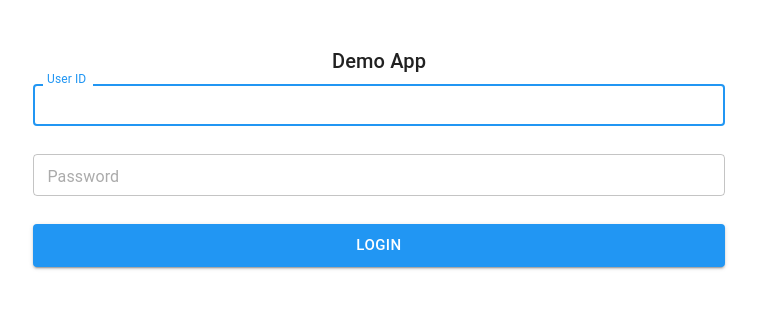
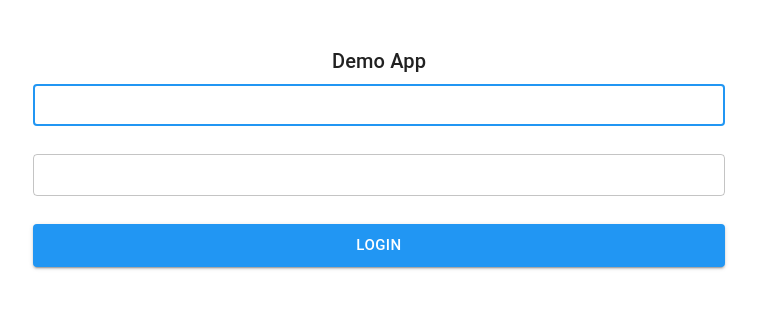
Before and after one commit to b72fdf59/demo-app, a Next.js app: page /login in a window 1280 px wide. Shown: the part 185-494 px from the top of the page, without its empty margins (261-1018 px from the left). Built offline with nearby package versions, Linux system fonts and the light colour scheme.

Commit message:
React hook form with mui

```diff
--- a/package.json
+++ b/package.json
@@ -14,7 +14,9 @@
     "@mui/material": "^5.8.7",
     "next": "12.2.1",
     "react": "18.2.0",
-    "react-dom": "18.2.0"
+    "react-dom": "18.2.0",
+    "react-hook-form": "^7.33.1",
+    "ulid": "^2.3.0"
   },
   "devDependencies": {
     "@types/node": "18.0.3",
--- /dev/null
+++ b/pages/api/login.ts
@@ -0,0 +1,23 @@
+import { NextApiRequest, NextApiResponse } from "next/types";
+import { ulid } from "ulid";
+
+export default function handler(req: NextApiRequest, res: NextApiResponse) {
+  const { username, password } = req.body;
+
+  // Optional logging to see the responses
+  console.log("body: ", username, password);
+
+  if (!username || !password) {
+    // Sends a HTTP bad request error code
+    return res
+      .status(400)
+      .json({ message: "Username or password name not found" });
+  }
+
+  if (username === "usergood") {
+    const randomUserId = ulid();
+    res.status(200).send(randomUserId);
+  } else {
+    res.status(200).send(username);
+  }
+}
--- a/pages/login.tsx
+++ b/pages/login.tsx
@@ -1,5 +1,7 @@
+import { Ref } from "react";
 import type { NextPage } from "next";
 import Head from "next/head";
+import { Controller, ControllerRenderProps, useForm } from "react-hook-form";
 
 import Box from "@mui/material/Box";
 import Button from "@mui/material/Button";
@@ -27,6 +29,51 @@ const styles = {
 };
 
 const Login: NextPage = () => {
+  const { control, handleSubmit } =
+    useForm<{ username: string; password: string }>();
+
+  const onSubmit = handleSubmit((data) => {
+    console.log("submit");
+    console.log(data);
+  });
+
+  // Handles the submit event on form submit.
+  // const onSubmit = (data: any) => {
+  //   // Stop the form from submitting and refreshing the page.
+
+  //   // Get data from the form.
+  //   const data = {
+  //     first: event.target.first.value,
+  //     last: event.target.last.value,
+  //   };
+
+  //   // Send the data to the server in JSON format.
+  //   const JSONdata = JSON.stringify(data);
+
+  //   // API endpoint where we send form data.
+  //   const endpoint = "/api/form";
+
+  //   // Form the request for sending data to the server.
+  //   const options = {
+  //     // The method is POST because we are sending data.
+  //     method: "POST",
+  //     // Tell the server we're sending JSON.
+  //     headers: {
+  //       "Content-Type": "application/json",
+  //     },
+  //     // Body of the request is the JSON data we created above.
+  //     body: JSONdata,
+  //   };
+
+  //   // Send the form data to our forms API on Vercel and get a response.
+  //   const response = await fetch(endpoint, options);
+
+  //   // Get the response data from server as JSON.
+  //   // If server returns the name submitted, that means the form works.
+  //   const result = await response.json();
+  //   alert(`Is this your full name: ${result.data}`);
+  // };
+
   return (
     <>
       <Head>
@@ -34,26 +81,45 @@ const Login: NextPage = () => {
       </Head>
       <Container maxWidth="lg">
         <Logo />
+        <Box component="form" noValidate onSubmit={onSubmit}>
           <Box
             sx={{
               maxWidth: "60%",
               margin: "auto",
             }}
           >
+            <Controller
+              control={control}
+              name="username"
+              defaultValue=""
+              rules={{ required: true }}
+              render={({ field, fieldState: { error } }) => (
                 <TextField
-            id="username"
-            label="User ID"
+                  {...field}
+                  autoFocus
                   variant="outlined"
                   type="email"
-            autoFocus
+                  error={!!error}
+                  helperText={error && "This field is required"}
                   sx={styles.textField}
                 />
+              )}
+            />
+            <Controller
+              control={control}
+              name="password"
+              defaultValue=""
+              rules={{ required: true }}
+              render={({ field, fieldState: { error } }) => (
                 <TextField
-            id="password"
-            label="Password"
+                  {...field}
+                  error={!!error}
+                  variant="outlined"
                   type="password"
-            variant="outlined"
+                  helperText={error && "This field is required"}
                   sx={styles.textField}
+                />
+              )}
             />
             <Button
               fullWidth
@@ -65,6 +131,7 @@ const Login: NextPage = () => {
               Login
             </Button>
           </Box>
+        </Box>
       </Container>
     </>
   );
```
Also changed, not shown: pages/home.tsx (added, +9 -0 lines), 1 other file (tests, documents, lock files or other folders). Lines whose indentation alone changed are shown as unchanged.
